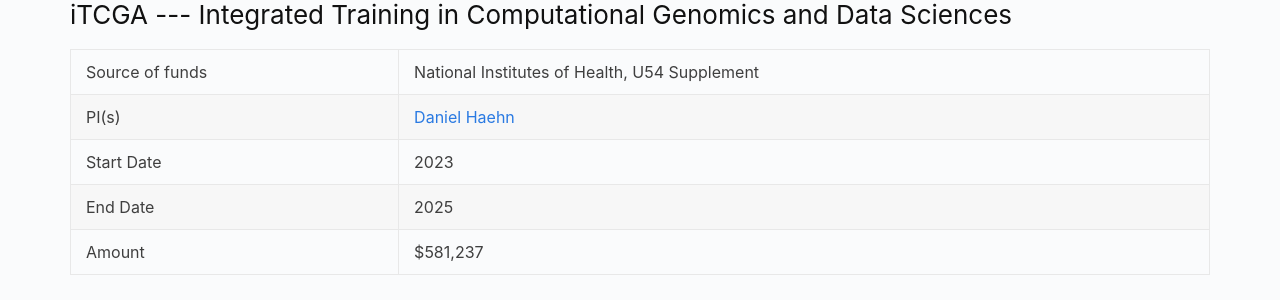
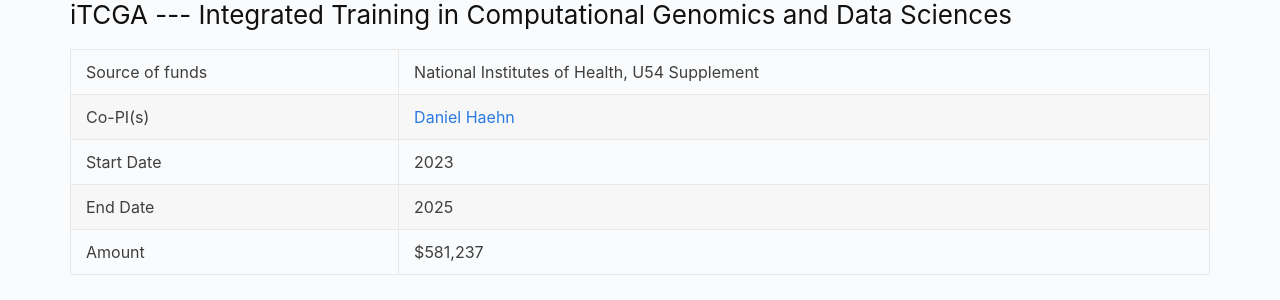
Before and after one commit to umbcs/umbcs.github.io, a Jekyll site: the page built from WEB/research/funding.markdown, in a window 1280 px wide and 900 px high, scrolled down 1139 px. Shown: the part 153-453 px from the top of the window. Built offline with Jekyll 4.4.1, drawn with Linux system fonts in a browser that asks for light colours.

Commit message:
Small correction

```diff
--- a/WEB/research/funding.markdown
+++ b/WEB/research/funding.markdown
@@ -34,7 +34,7 @@ PIs and Co-PIs only include members of the UMass Boston Computer Science departm
 <h3>iTCGA --- Integrated Training in Computational Genomics and Data Sciences</h3>
 
 |Source of funds                   |National Institutes of Health, U54 Supplement
-|PI(s)                             |[Daniel Haehn](https://danielhaehn.com/)
+|Co-PI(s)                          |[Daniel Haehn](https://danielhaehn.com/)
 |Start Date                        |2023
 |End Date                          |2025
 |Amount                            |$581,237
```
